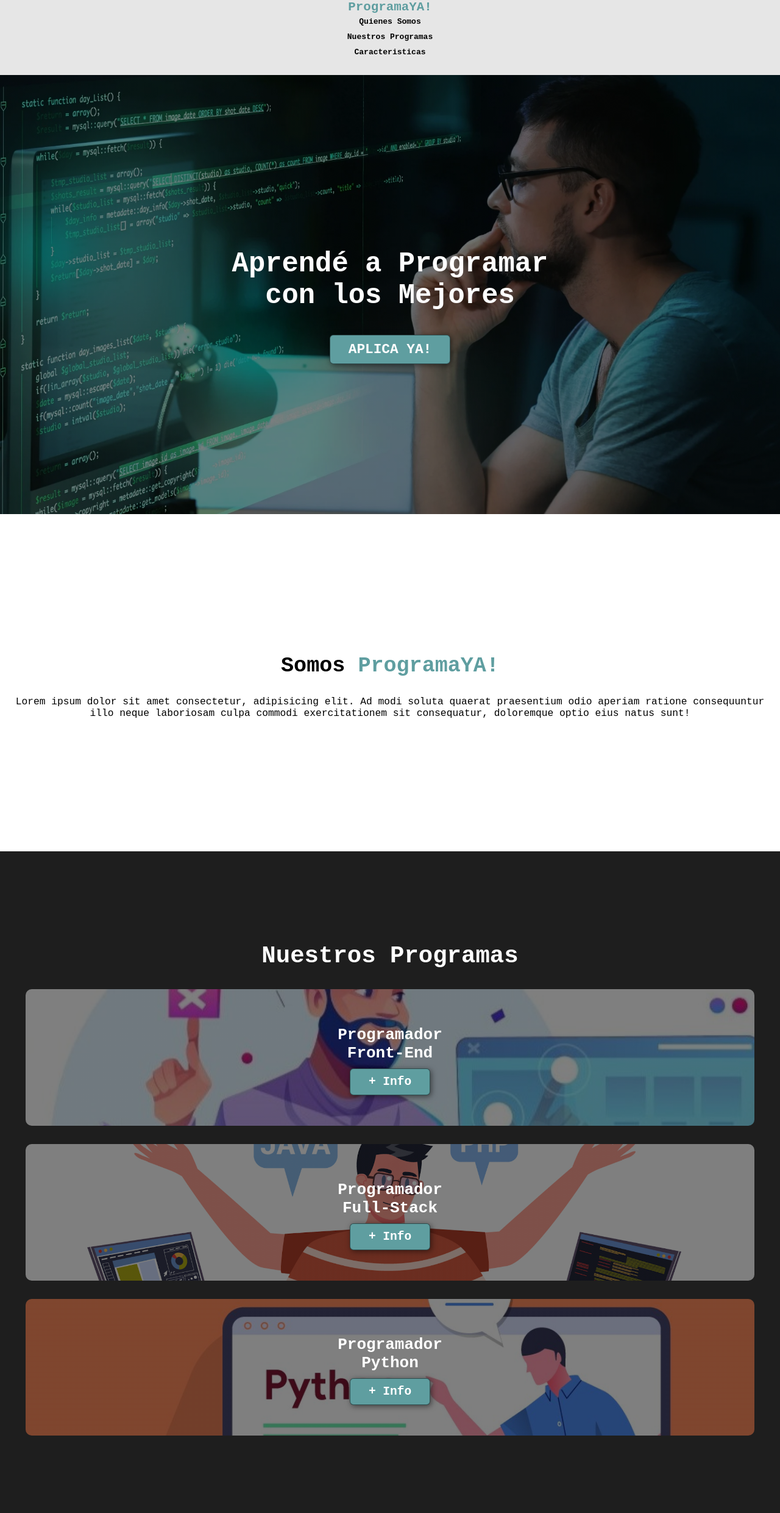
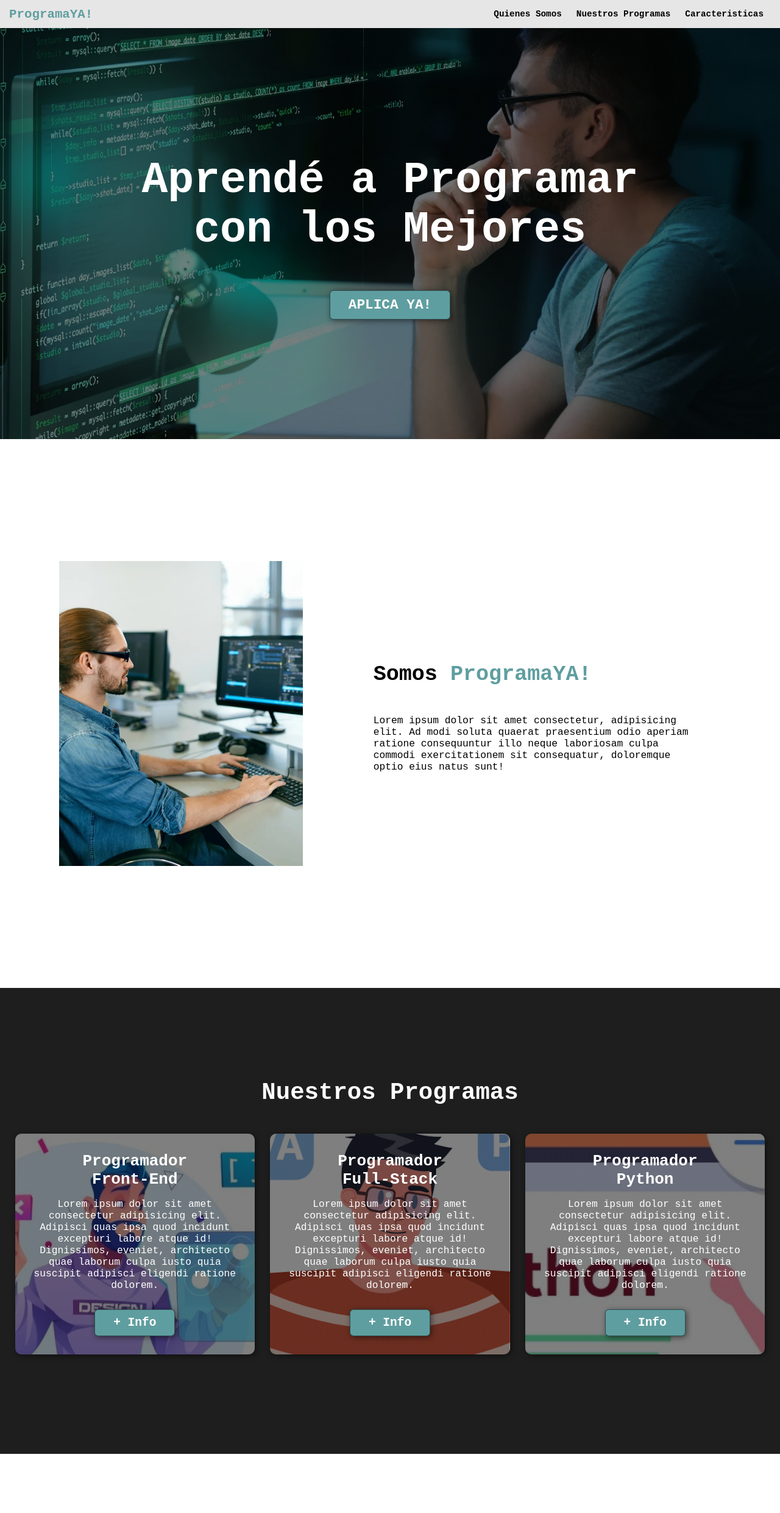
Before and after one commit to qbk90/primera-pagina-html, a plain HTML site: page index.html in a window 1280 px wide. Shown: the top 2481 px of the page at 61% size. Drawn offline with Linux system fonts and the light colour scheme.

Commit message:
finishing styling

```diff
--- a/index.css
+++ b/index.css
@@ -21,6 +21,7 @@ h3 { font-size: 2em;}
 p { font-size: 1.25em;}
 ul { list-style: none;}
 li { font-size: 1.25em;}
+a { font-size: 1.1em;}
 
 button {
     font-size: 1.5em;
@@ -51,6 +52,7 @@ header .logo{
     font-weight: bold;
     color: cadetblue;
     font-size: 1.6em;
+    padding-left: 15px;
 }
 
 header .container{
@@ -63,11 +65,11 @@ header nav{
     display: flex;
     flex-direction: column;
     text-align: center;
-    padding-bottom: 25px;
+    padding-bottom: 15px;
 }
 
 header a{
-    padding: 5px 12px;
+    padding: 15px 12px;
     text-decoration: none;
     font-weight: bold;
     color: black;
@@ -136,6 +138,7 @@ header a:hover{
     background-position: center center;
     padding: 50px;
     border-radius: 10px;
+    box-shadow: 2px 2px 10px rgba(0,0,0,0.5);
 }
 
 .carta:first-child{
@@ -158,7 +161,7 @@ header a:hover{
 
 #caracteristicas .container{
     text-align: left;
-    padding: 200px 12px;
+    padding: 100px 12px;
 }
 
 #caracteristicas li{
@@ -192,8 +195,92 @@ footer p{
 }
 
 footer .container{
-    height: 150px;
+    height: 8vh;
     display: flex;
     justify-content: center;
     align-items: flex-end;
 }
+
+@media (min-width: 720px){
+    header{
+        position: fixed;
+        width: 100%;
+    }
+
+    header .container{
+        flex-direction: row;
+        justify-content: space-between;
+    }
+
+    header nav{
+        flex-direction: row;
+        padding-bottom: 0;
+        padding-right: 15px;
+    }
+
+    #hero h1{
+        font-size: 5.5em;
+    }
+
+    #somos-programaya .container{
+        display: flex;
+        justify-content: space-evenly;
+    }
+
+    #somos-programaya .img-container{
+        background-image: url("images/somos-programaya.jpeg");
+        background-size: cover;
+        background-position: center center;
+        height: 500px;
+        width: 400px;
+    }
+
+    #somos-programaya .texto{
+        width: 50%;
+        max-width: 600px;
+        text-align: initial;
+        padding: 0px 30px;
+        display: flex;
+        flex-direction: column;
+        justify-content: center;
+    }
+
+    #nuestros-programas .programas{
+        display: flex;
+        justify-content: center;
+    }
+
+    #nuestros-programas p{
+        display: block;
+        margin-bottom: 30px;
+    }
+
+    #nuestros-programas h3{
+        margin-top: 0;
+    }
+
+    #nuestros-programas .carta{
+        padding: 30px;
+        margin: 1vw;
+    }
+
+    #caracteristicas .container{
+        display: flex;
+        flex-direction: row;
+        justify-content: center;
+    }
+
+    #caracteristicas ul{
+        display: flex;
+        flex-direction: column;
+        justify-content: center;
+    }
+
+    #caracteristicas .img-container{
+        background-image: url("images/caracteristicas.jpeg");
+        background-size: cover;
+        background-position: center center;
+        height: 500px;
+        width: 400px;
+    }
+}
--- a/index.html
+++ b/index.html
@@ -38,10 +38,11 @@
     <section id="somos-programaya">
         <div class="container">
             <div class="img-container"></div>
+            <div class="texto">
+                <h2>Somos <span class="color-acento">ProgramaYA!</span></h2>
 
-            <h2>Somos <span class="color-acento">ProgramaYA!</span></h2>
-
-            <p>Lorem ipsum dolor sit amet consectetur, adipisicing elit. Ad modi soluta quaerat praesentium odio aperiam ratione consequuntur illo neque laboriosam culpa commodi exercitationem sit consequatur, doloremque optio eius natus sunt!</p>
+                <p>Lorem ipsum dolor sit amet consectetur, adipisicing elit. Ad modi soluta quaerat praesentium odio aperiam ratione consequuntur illo neque laboriosam culpa commodi exercitationem sit consequatur, doloremque optio eius natus sunt!</p>
+            </div>
         </div>
     </section>
 
@@ -78,6 +79,7 @@
                 <li>✅ Soporte 1:1</li>
                 <li>✅ Asistencia Financiera</li>
             </ul>
+            <div class="img-container"></div>
         </div>
     </section>
 
```
Also changed, not shown: images/caracteristicas.jpeg (added), images/somos-programaya.jpeg (added).
